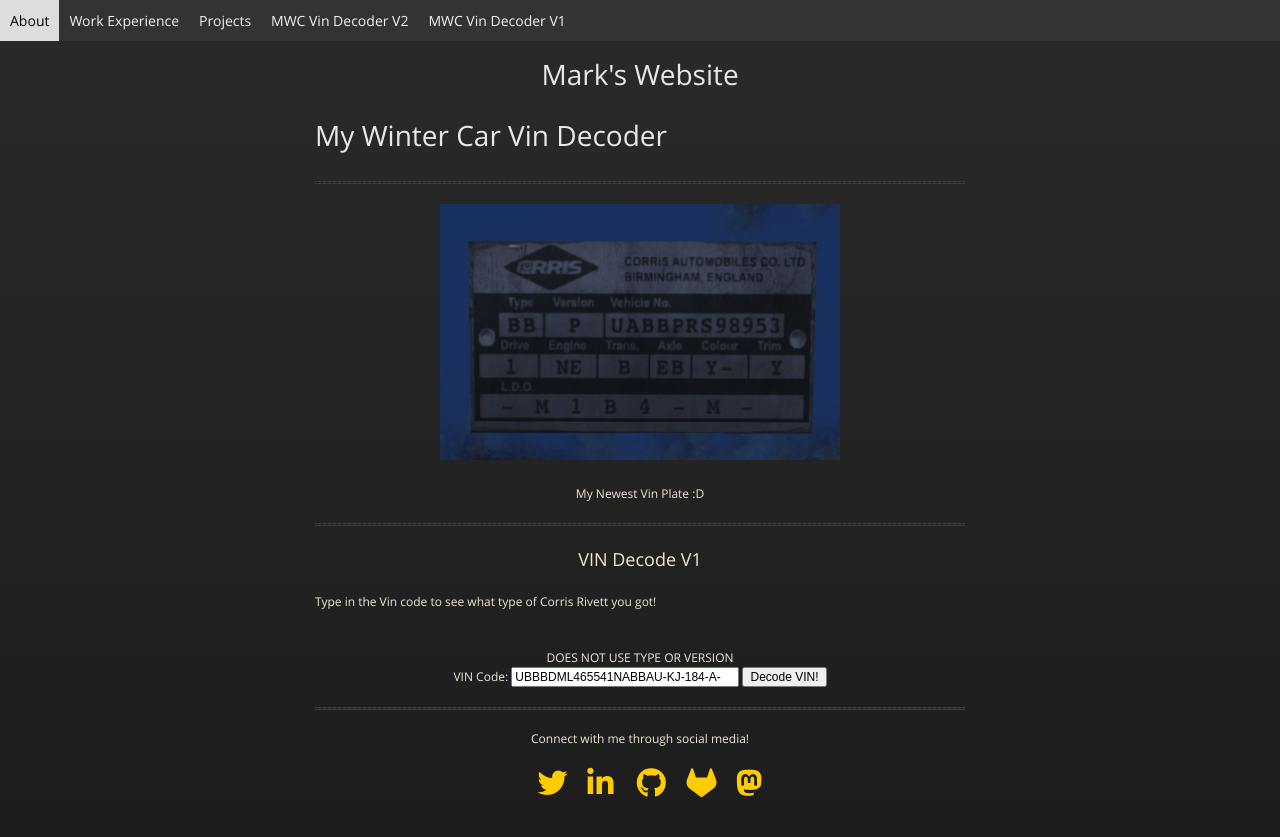
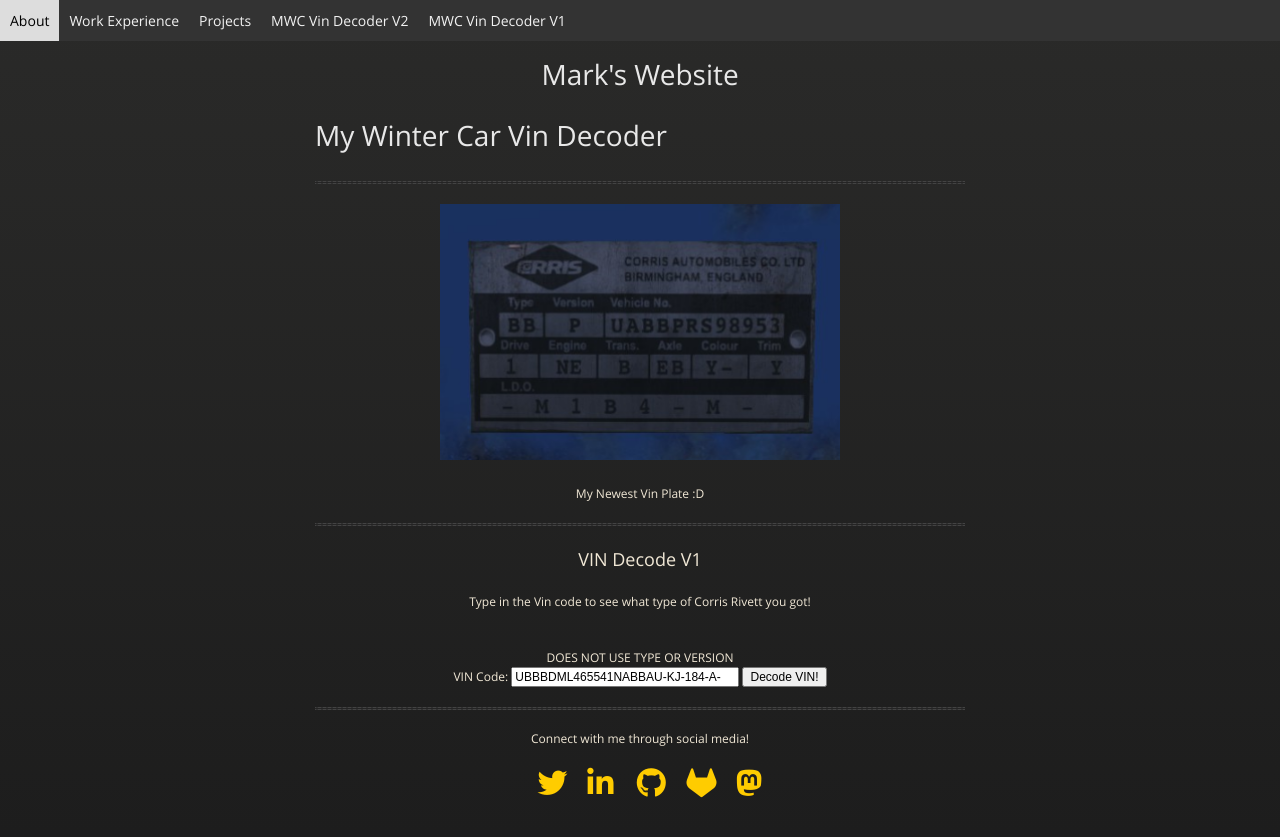
Before and after one commit to f03n1x/f03n1x.github.io, a Jekyll site: the page built from vindecoder_v1.md, in a window 1280 px wide. Shown: the top 837 px of the page. Built offline with Jekyll 4.4.1, drawn with Linux system fonts in a browser that asks for light colours; nearby versions of some CDN libraries; our own code applies the rules of GitHub Pages for plain Markdown files.

Commit message:
fixed centreing text for vin decoder v1

```diff
--- a/_includes/vindecoder_v1.html
+++ b/_includes/vindecoder_v1.html
@@ -2,7 +2,7 @@
 	<body bgcolor="#cecece">
 		 <hr>
 		<p style="text-align: center; font-size:150%;">VIN Decode V1</p>
-		<p>Type in the Vin code to see what type of Corris Rivett you got!</p>
+		<p style="text-align: center;">Type in the Vin code to see what type of Corris Rivett you got!</p>
 
 		<br>
 		<p style="text-align: center;">
```
